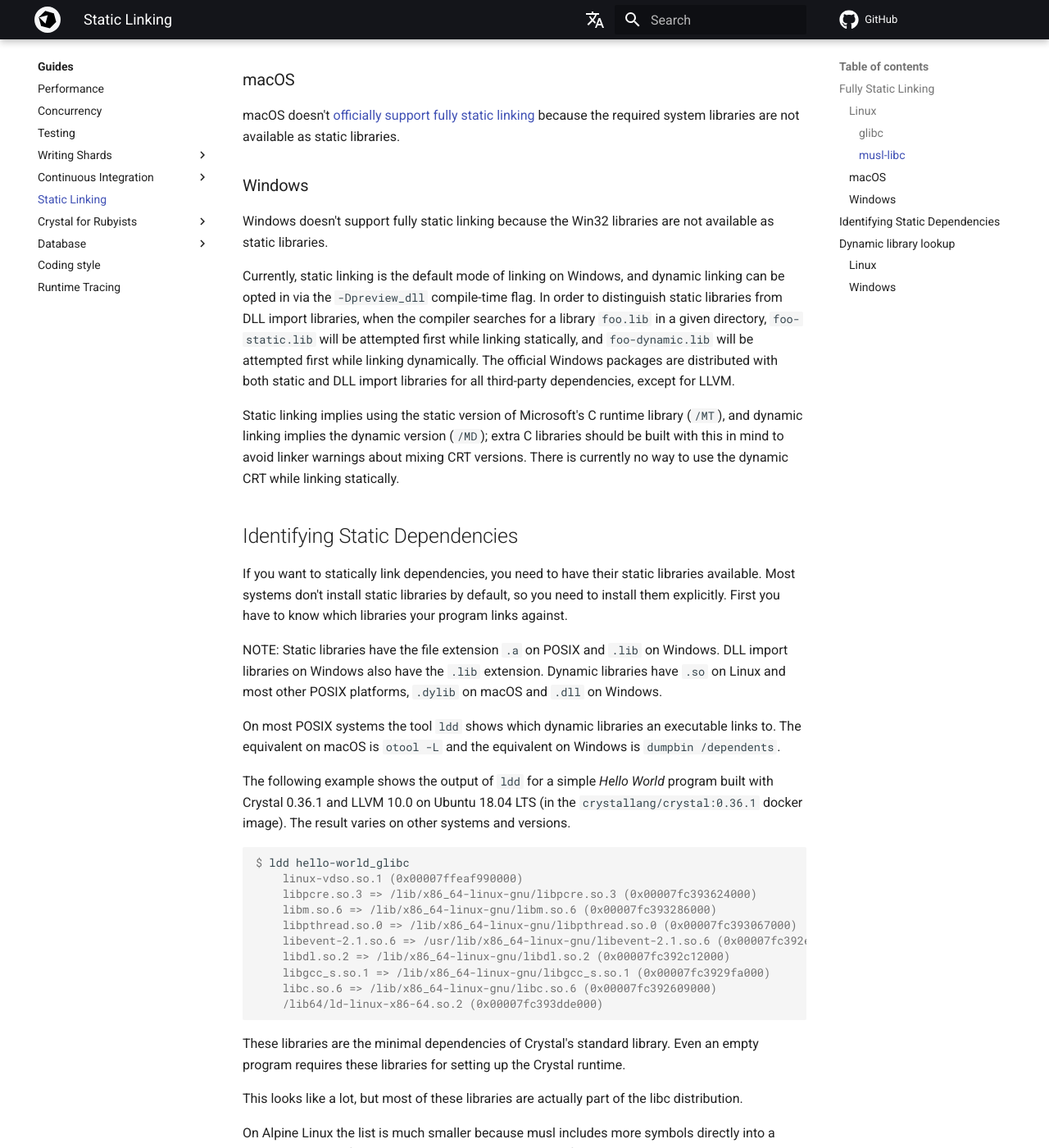
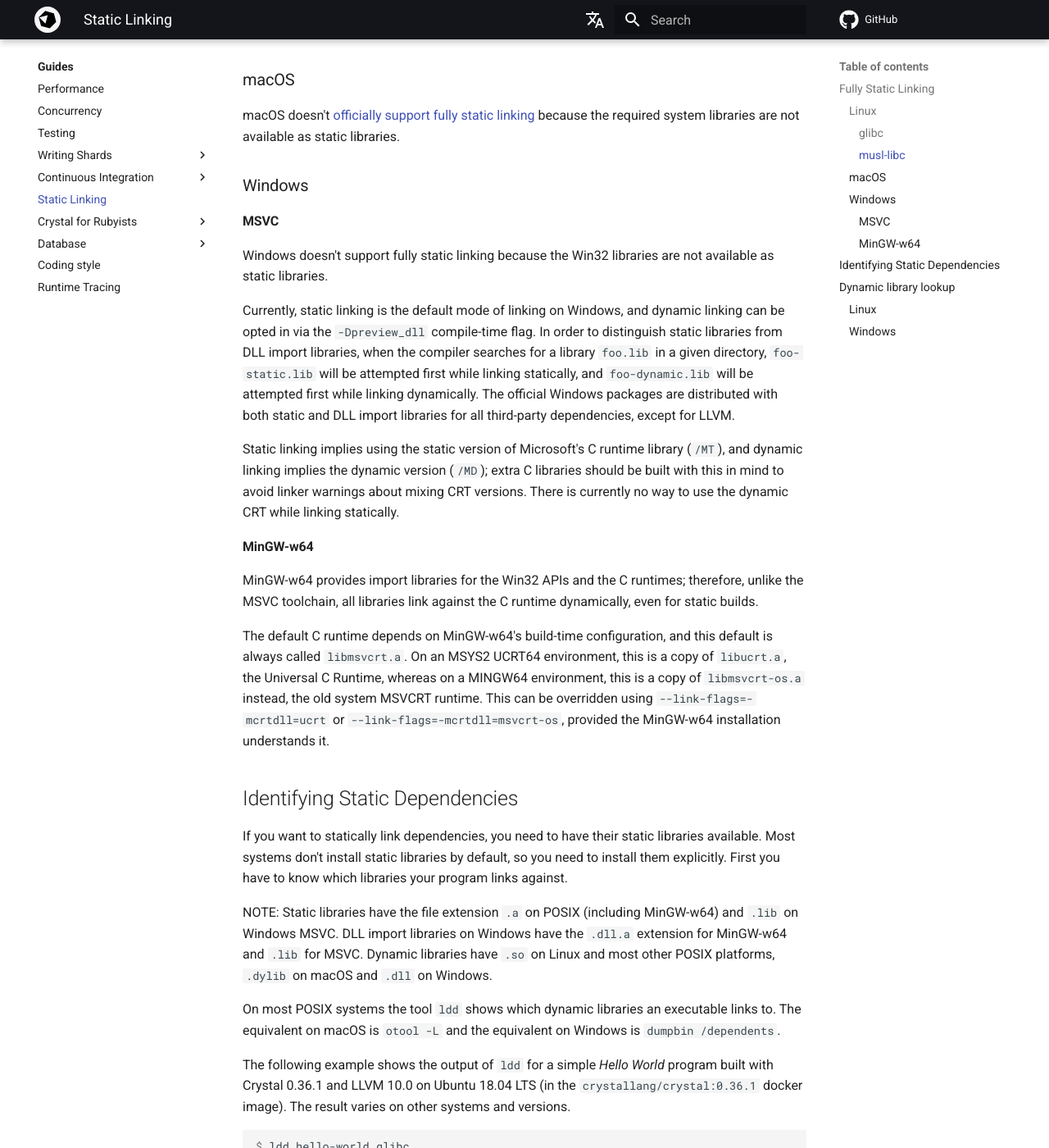
Before and after one commit to crystal-lang/crystal-book, an MkDocs documentation site: the page built from docs/guides/static_linking.md, in a window 1280 px wide and 1400 px high, scrolled down 1899 px. Shown: the whole window at 82% size. Built offline with MkDocs 1.6.1 and Material for MkDocs 9.7.7, drawn with Linux system fonts in a browser that asks for light colours; nearby versions of some CDN libraries; library files that are not in the unit come from our copies; comment, search, counter and statistics services are not loaded; the version menu is left out.

Commit message:
static linking notes

```diff
--- a/docs/guides/static_linking.md
+++ b/docs/guides/static_linking.md
@@ -58,11 +58,19 @@
 
 ### Windows
 
+#### MSVC
+
 Windows doesn't support fully static linking because the Win32 libraries are not available as static libraries.
 
 Currently, static linking is the default mode of linking on Windows, and dynamic linking can be opted in via the `-Dpreview_dll` compile-time flag. In order to distinguish static libraries from DLL import libraries, when the compiler searches for a library `foo.lib` in a given directory, `foo-static.lib` will be attempted first while linking statically, and `foo-dynamic.lib` will be attempted first while linking dynamically. The official Windows packages are distributed with both static and DLL import libraries for all third-party dependencies, except for LLVM.
 
 Static linking implies using the static version of Microsoft's C runtime library (`/MT`), and dynamic linking implies the dynamic version (`/MD`); extra C libraries should be built with this in mind to avoid linker warnings about mixing CRT versions. There is currently no way to use the dynamic CRT while linking statically.
+
+#### MinGW-w64
+
+MinGW-w64 provides import libraries for the Win32 APIs and the C runtimes; therefore, unlike the MSVC toolchain, all libraries link against the C runtime dynamically, even for static builds.
+
+The default C runtime depends on MinGW-w64's build-time configuration, and this default is always called `libmsvcrt.a`. On an MSYS2 UCRT64 environment, this is a copy of `libucrt.a`, the Universal C Runtime, whereas on a MINGW64 environment, this is a copy of `libmsvcrt-os.a` instead, the old system MSVCRT runtime. This can be overridden using `--link-flags=-mcrtdll=ucrt` or `--link-flags=-mcrtdll=msvcrt-os`, provided the MinGW-w64 installation understands it.
 
 ## Identifying Static Dependencies
 
@@ -71,7 +79,7 @@
 First you have to know which libraries your program links against.
 
 NOTE:
-Static libraries have the file extension `.a` on POSIX and `.lib` on Windows. DLL import libraries on Windows also have the `.lib` extension.
+Static libraries have the file extension `.a` on POSIX (including MinGW-w64) and `.lib` on Windows MSVC. DLL import libraries on Windows have the `.dll.a` extension for MinGW-w64 and `.lib` for MSVC.
 Dynamic libraries have `.so` on Linux and most other POSIX platforms, `.dylib` on macOS and `.dll` on Windows.
 
 On most POSIX systems the tool `ldd` shows which dynamic libraries an executable links to. The equivalent
```
